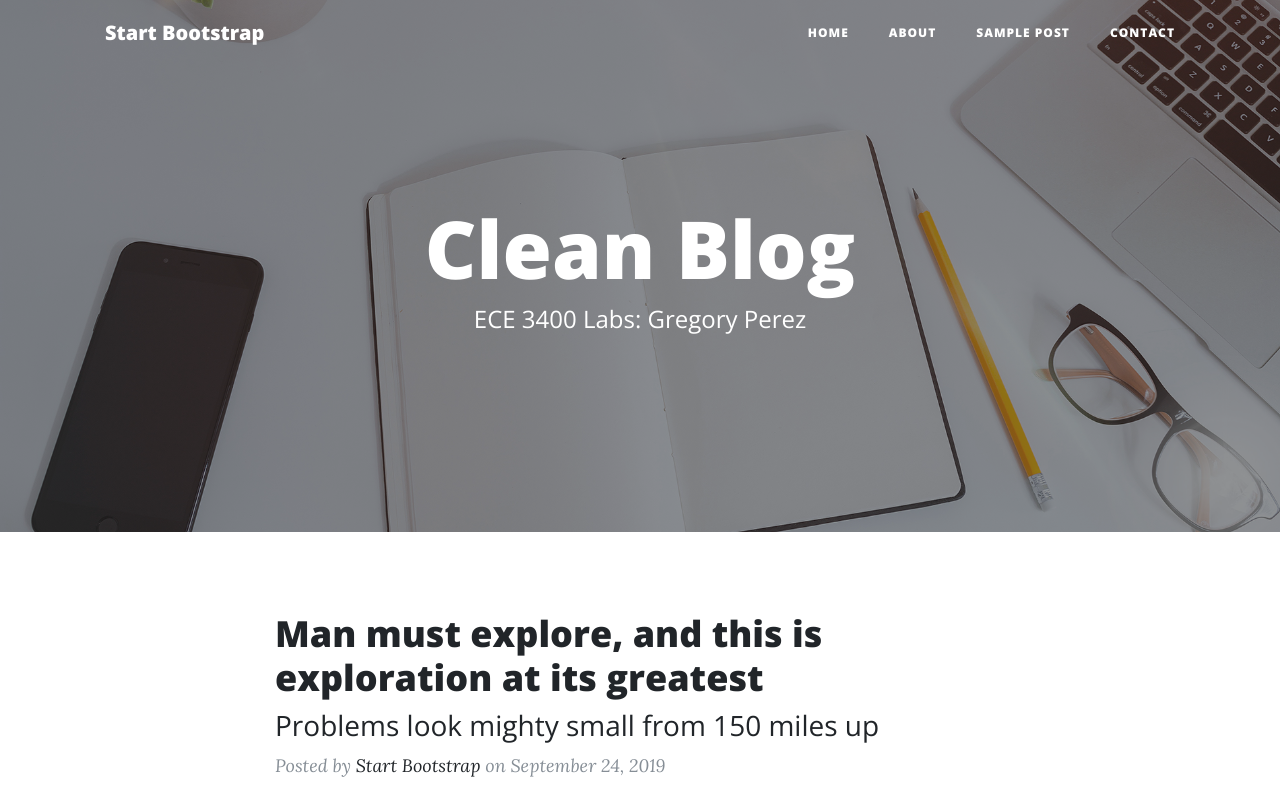
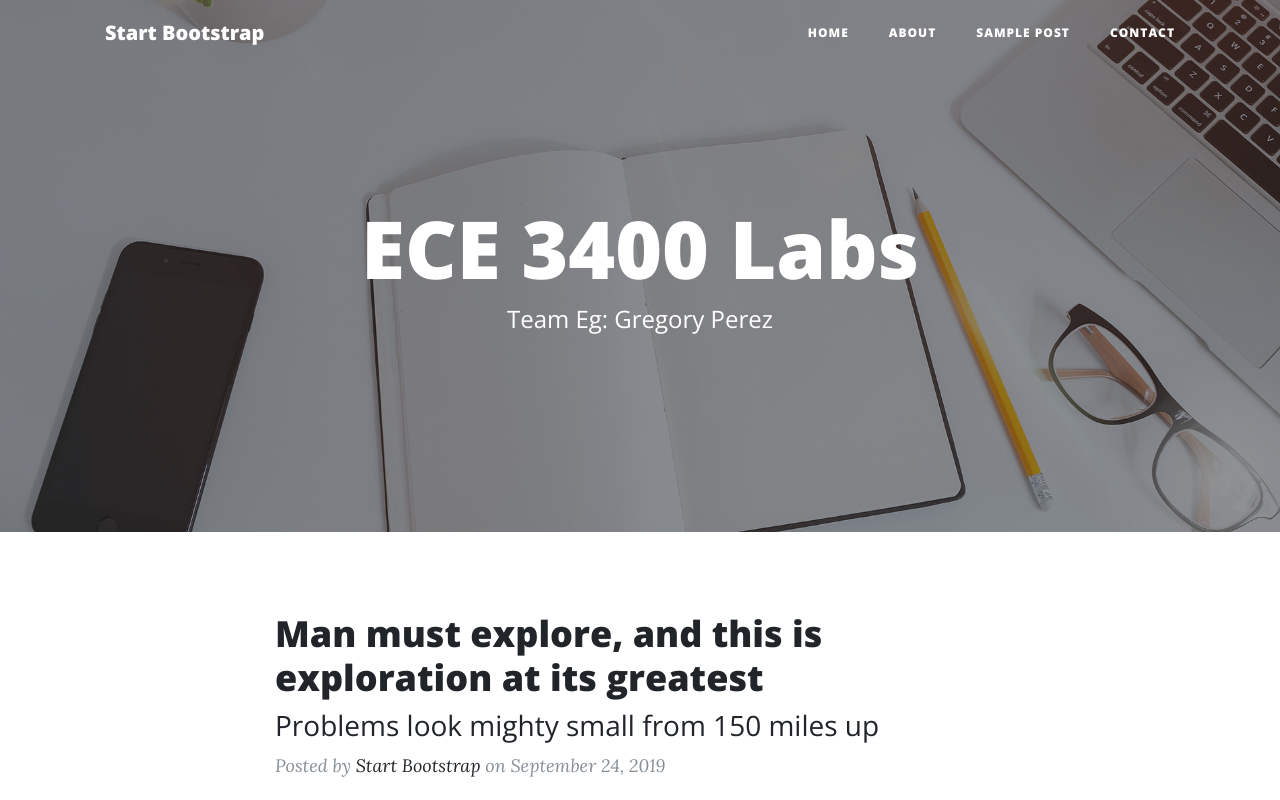
Before and after one commit to gap85/gap85.github.io, a website: page index.html in a window 1280 px wide. Shown: the top 800 px of the page. Drawn offline with nearby package versions, Linux system fonts and the light colour scheme.

Commit message:
Change title and subtitle

```diff
--- a/index.html
+++ b/index.html
@@ -59,8 +59,8 @@
       <div class="row">
         <div class="col-lg-8 col-md-10 mx-auto">
           <div class="site-heading">
-            <h1>Clean Blog</h1>
-            <span class="subheading">ECE 3400 Labs: Gregory Perez</span>
+            <h1>ECE 3400 Labs</h1>
+            <span class="subheading">Team Eg: Gregory Perez</span>
           </div>
         </div>
       </div>
```
